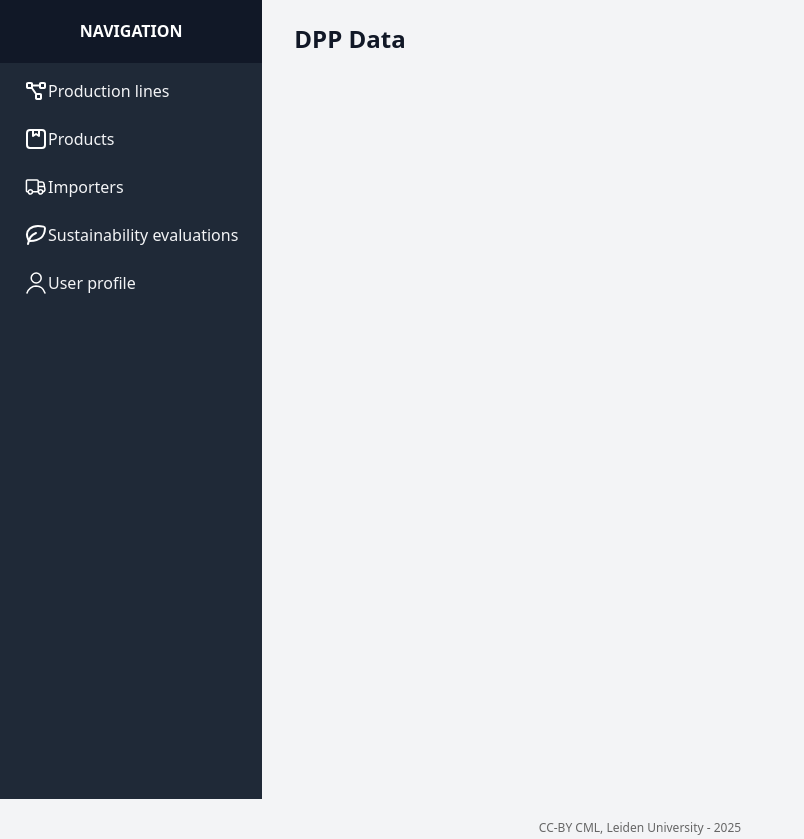
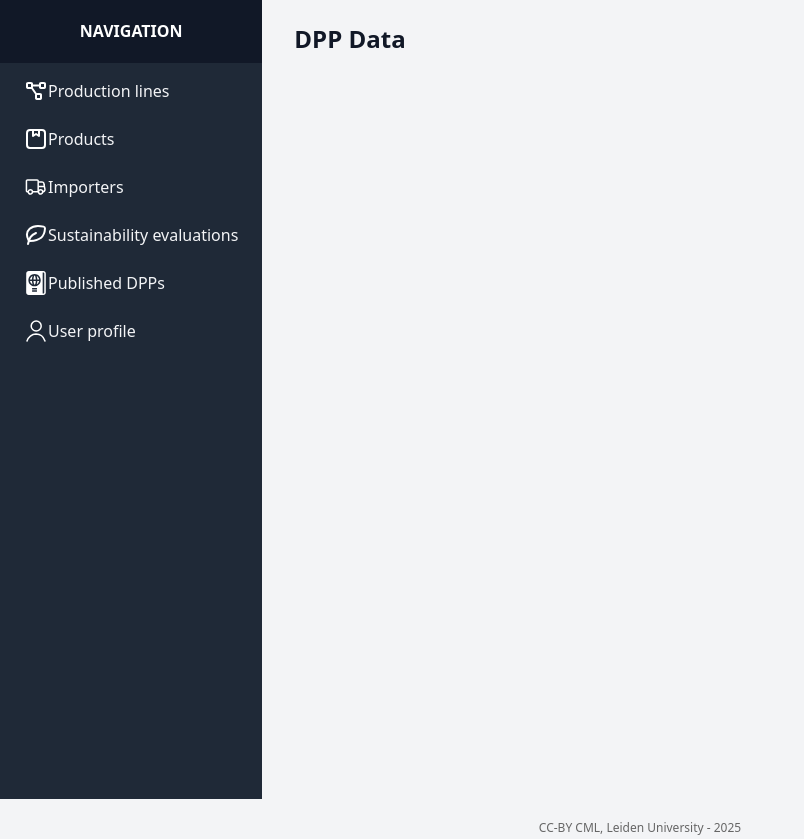
Before and after one commit to CMLPlatform/SCE_API, a Django app: template mysite/dpp/templates/dpp/dpp_full.html in a window 1280 px wide. Shown: the part 105-944 px from the top of the page, without its empty margins (0-804 px from the left). Run offline with Django 5.2, Linux system fonts and the light colour scheme; the template is opened without the code that fills it, so the values that code supplies are empty; style sheets or scripts are compiled from the project's sources; some libraries are stand-ins or nearby versions.

Commit message:
New sidebar menu item: Published DPPs

```diff
--- a/mysite/dpp/templates/dpp/base.html
+++ b/mysite/dpp/templates/dpp/base.html
@@ -96,6 +96,10 @@
                     <object data="/static/img/leaf-svgrepo-com.svg" type="image/svg+xml" width="24" height="24"></object>
                     Sustainability evaluations
                 </a>
+                <a href="{% url opts.app_label|add:':'|add:'metadata_list' %}" class="flex items-center px-4 py-2 mt-2 text-gray-100 hover:bg-gray-700">
+                    <object data="/static/img/passport-svgrepo-com.svg" type="image/svg+xml" width="24" height="24"></object>
+                    Published DPPs
+                </a>
                 <a href="#" class="flex items-center px-4 py-2 mt-2 text-gray-100 hover:bg-gray-700">
                     <object data="/static/img/user-svgrepo-com.svg" type="image/svg+xml" width="24" height="24"></object>
                     User profile
```
Also changed, not shown: README.md, mysite/dpp/static/img/passport-svgrepo-com.svg (added).
